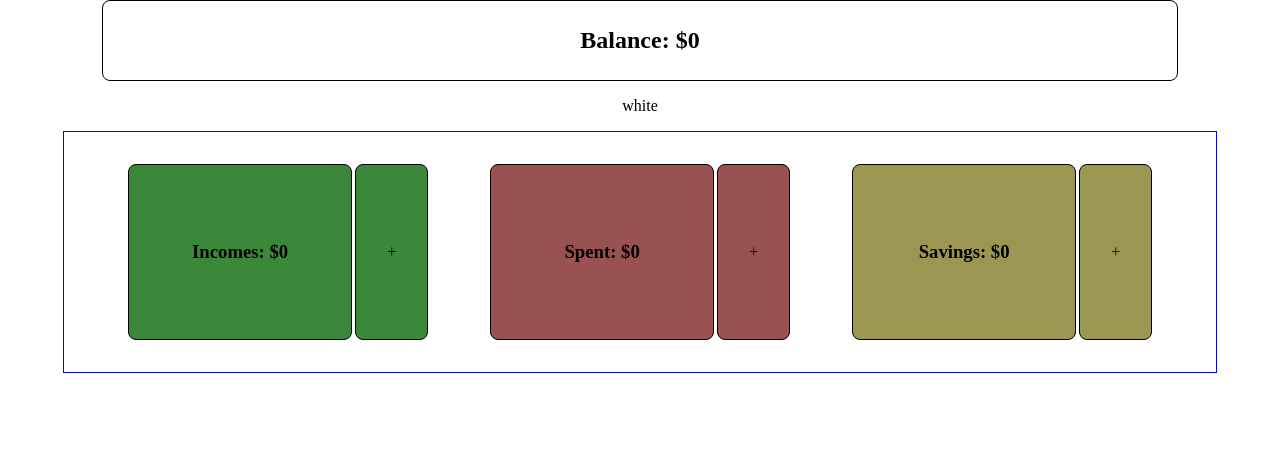
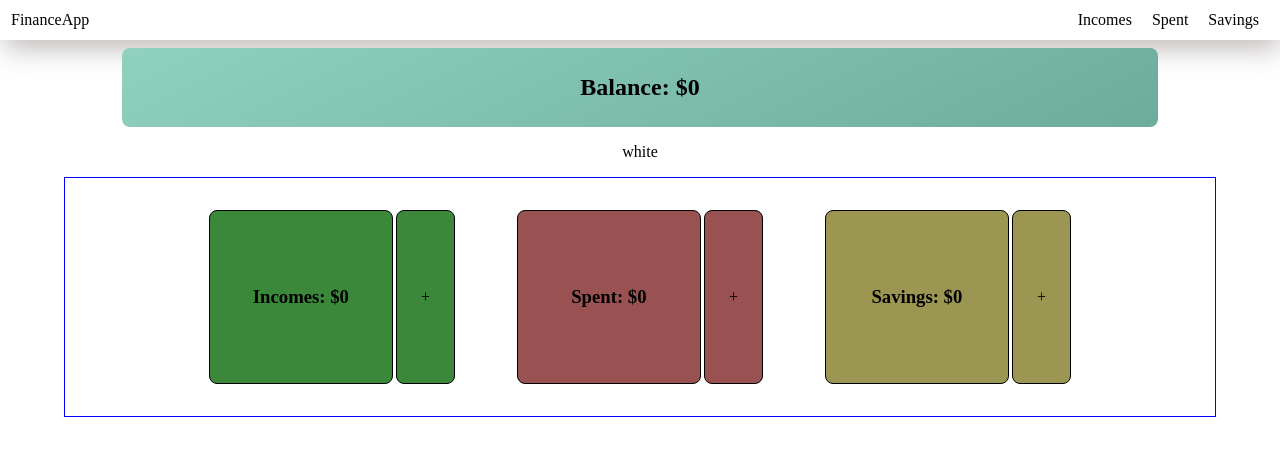
Before and after one commit to CruzFM/myfinanceapp, a React (Create React App) app: page / in a window 1280 px wide. Shown: the top 456 px of the page. Built offline with nearby package versions, Linux system fonts and the light colour scheme.

Commit message:
navbar added. Background animation for balance addded

```diff
--- a/src/App.css
+++ b/src/App.css
@@ -2,6 +2,12 @@ body{
   min-height: 100vh;
   max-width: 100%;
   margin: 0;
+}
+
+*{
+  margin: 0;
+  padding: 0;
+  box-sizing: border-box;
 }
 
 article,
@@ -35,8 +41,15 @@ video{
 
 .darkMode{
   background-color: rgb(45, 40, 40);
-  color: rgb(150, 142, 142);
+  color: rgb(255, 255, 255);
   /* background-color: black; */
+}
+ul{
+  list-style-type: none;
+}
+
+button, a{
+  font: inherit;
 }
 
 
--- a/src/App.js
+++ b/src/App.js
@@ -6,6 +6,7 @@ import {MyAccount } from "./components/myAccount/MyAccount"
 import {Incomes } from "./components/Incomes/Incomes"
 import {Spent } from "./components/Spent/Spent"
 import {Savings } from "./components/Savings/Savings"
+import { Navbar } from "./components/Navbar/Navbar"
 
 Modal.setAppElement('#root')
 function App() {
@@ -22,7 +23,7 @@ function App() {
     {/*<div className="App">
       <h1>Hola Fer, nueva app. no te retrases.</h1>
     </div>*/}
-
+    <Navbar />
     <Routes>
       <Route path="/" element={<MyAccount handleToggleDarkMode={handleToggleDarkMode} isDarkMode={isDarkMode}/>}/>
       <Route path="/incomes" element={<Incomes />}/>
--- /dev/null
+++ b/src/components/Navbar/Navbar.jsx
@@ -0,0 +1,14 @@
+import "./navbar.style.css";
+
+export const Navbar = ()=>{
+    return(
+        <nav className="navbar">
+            <span>FinanceApp</span>
+            <ul>
+                <li>Incomes</li>
+                <li>Spent</li>
+                <li>Savings</li>
+            </ul>
+        </nav>
+    )
+}
--- /dev/null
+++ b/src/components/Navbar/navbar.style.css
@@ -0,0 +1,22 @@
+.navbar{
+    padding: 12px 11px;
+    height: 2.5rem;
+    display: flex;
+    align-items: center;
+    box-shadow: 2px 10px 28px -2px rgba(151,142,142,0.64);
+    -webkit-box-shadow: 2px 10px 28px -2px rgba(151,142,142,0.64);
+    -moz-box-shadow: 2px 10px 28px -2px rgba(151,142,142,0.64);
+    margin-bottom: 0.5rem;
+}
+
+.navbar > span{
+    margin-right: auto;
+}
+.navbar > ul {
+    display: flex;
+    justify-content: space-around;
+}
+
+.navbar > ul > li{
+    padding: 10px;
+}
--- a/src/components/myAccount/myAccount.css
+++ b/src/components/myAccount/myAccount.css
@@ -9,7 +9,8 @@
 }
 
 .myAccount--balance{
-    border: 1px solid black;
+    /* border: 1px solid black; */
+    background-color: rgb(64, 103, 64);
     width: inherit;
     padding: 26px 19px;
     display:flex;
@@ -66,6 +67,32 @@
     padding: 20px 17px;
 } */
 
+
+.myAccount--balance {
+    background: linear-gradient(334deg, #2d695a, #95d6c5, #38a286);
+    background-size: 600% 600%;
+
+    -webkit-animation: balanceBackAnimation 30s ease infinite;
+    -moz-animation: balanceBackAnimation 30s ease infinite;
+    animation: balanceBackAnimation 30s ease infinite;
+}
+
+@-webkit-keyframes balanceBackAnimation {
+    0%{background-position:2% 0%}
+    50%{background-position:99% 100%}
+    100%{background-position:2% 0%}
+}
+@-moz-keyframes balanceBackAnimation {
+    0%{background-position:2% 0%}
+    50%{background-position:99% 100%}
+    100%{background-position:2% 0%}
+}
+@keyframes balanceBackAnimation {
+    0%{background-position:2% 0%}
+    50%{background-position:99% 100%}
+    100%{background-position:2% 0%}
+}
+
 .modal-btn{
     border: none;
     background-color: red;
```
